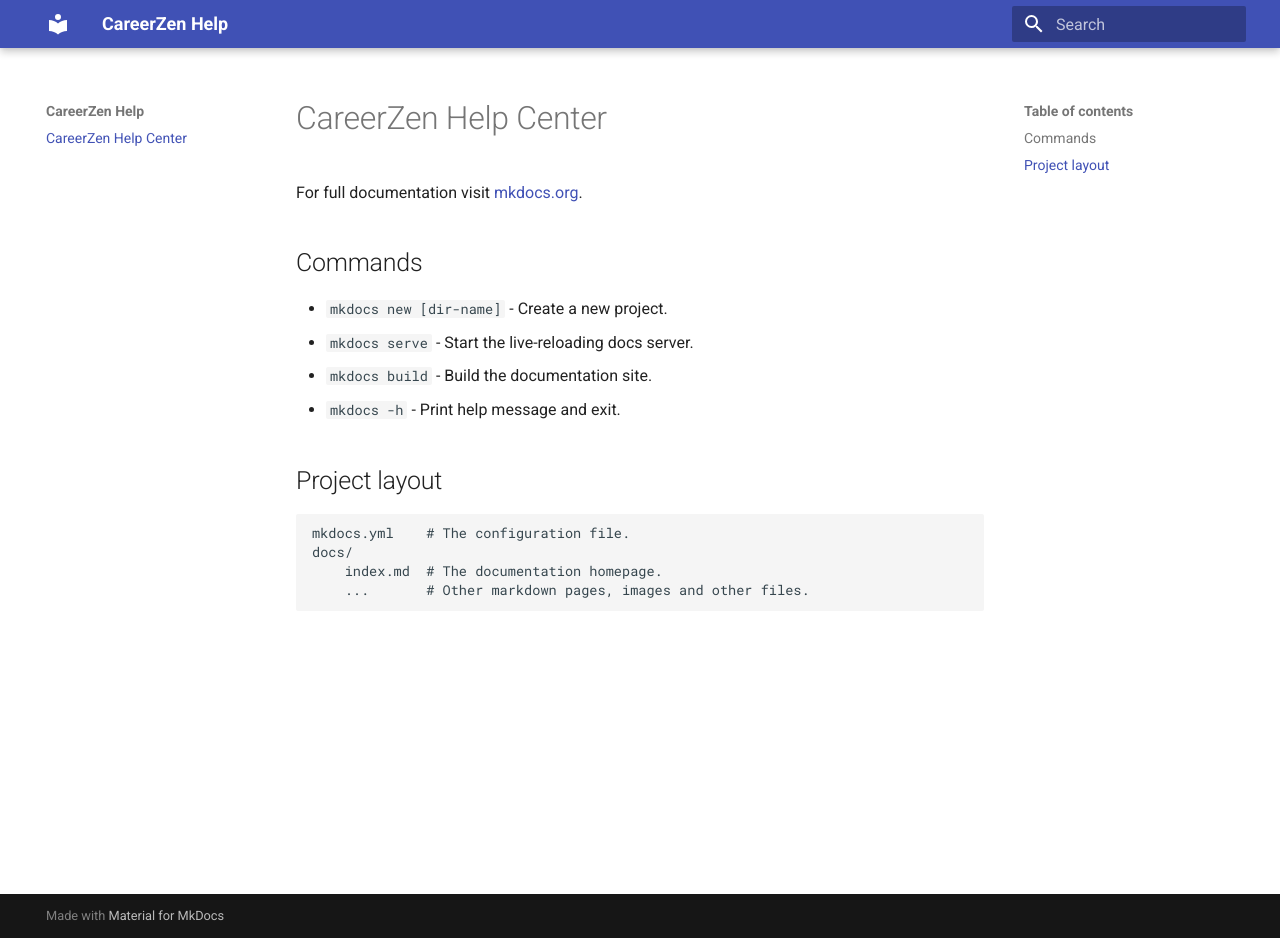
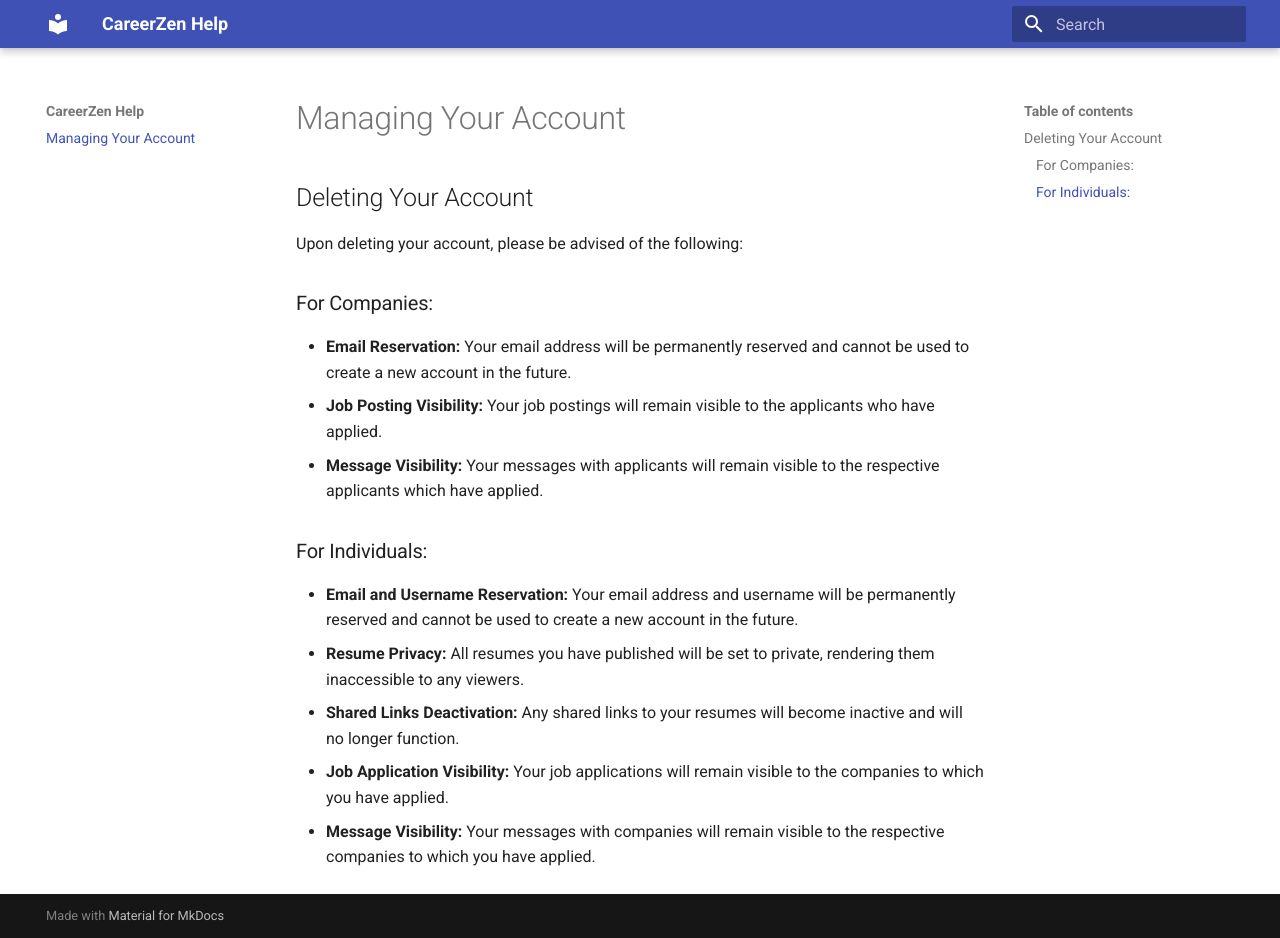
Before and after one commit to vhajdari/careerzen-help, an MkDocs documentation site: the page built from docs/index.md, in a window 1280 px wide and 938 px high. Built offline with MkDocs 1.6.1 and Material for MkDocs 9.7.7, drawn with Linux system fonts in a browser that asks for light colours.

Commit message:
Add content for user deletion

```diff
--- a/docs/index.md
+++ b/docs/index.md
@@ -1,17 +1,19 @@
-# CareerZen Help Center
+# Managing Your Account
 
-For full documentation visit [mkdocs.org](https://www.mkdocs.org).
+## Deleting Your Account
 
-## Commands
+Upon deleting your account, please be advised of the following:
 
-* `mkdocs new [dir-name]` - Create a new project.
-* `mkdocs serve` - Start the live-reloading docs server.
-* `mkdocs build` - Build the documentation site.
-* `mkdocs -h` - Print help message and exit.
+### For Companies:
 
-## Project layout
+- **Email Reservation:** Your email address will be permanently reserved and cannot be used to create a new account in the future.
+- **Job Posting Visibility:** Your job postings will remain visible to the applicants who have applied.
+- **Message Visibility:** Your messages with applicants will remain visible to the respective applicants which have applied.
 
-    mkdocs.yml    # The configuration file.
-    docs/
-        index.md  # The documentation homepage.
-        ...       # Other markdown pages, images and other files.
+### For Individuals:
+
+- **Email and Username Reservation:** Your email address and username will be permanently reserved and cannot be used to create a new account in the future.
+- **Resume Privacy:** All resumes you have published will be set to private, rendering them inaccessible to any viewers.
+- **Shared Links Deactivation:** Any shared links to your resumes will become inactive and will no longer function.
+- **Job Application Visibility:** Your job applications will remain visible to the companies to which you have applied.
+- **Message Visibility:** Your messages with companies will remain visible to the respective companies to which you have applied.
```
